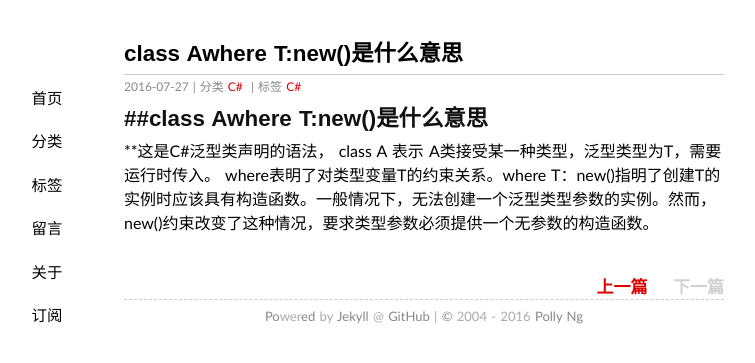
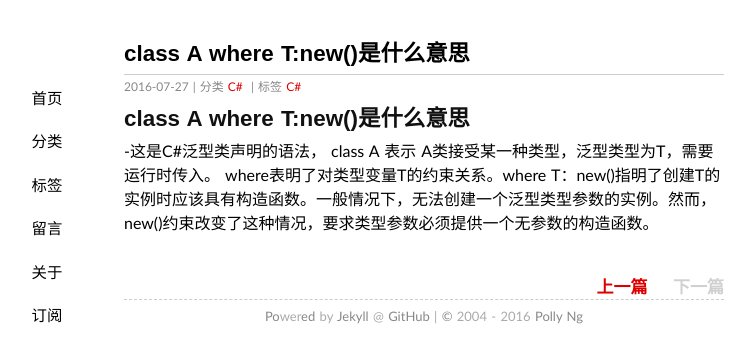
Before and after one commit to Pollyreal/pollyreal.github.io, a Jekyll site: the page built from _posts/2016-07-27-what-does-it-mean-in-csharp.md, in a window 1280 px wide. Shown: the top 363 px of the page, without its empty margins (216-971 px from the left). Built offline with Jekyll 4.4.1, drawn with Linux system fonts in a browser that asks for light colours; comment, search, counter and statistics services are not loaded.

```diff
--- a/_posts/2016-07-27-what-does-it-mean-in-csharp.md
+++ b/_posts/2016-07-27-what-does-it-mean-in-csharp.md
@@ -1,13 +1,13 @@
 ---
 date: 2016-07-27 09:26:31+00:00
 layout: post
-title: class A<T>where T:new()是什么意思
+title: class A <T> where T:new()是什么意思
 categories: C#
 tags: C#
 ---
-##class A<T>where T:new()是什么意思
+class A <T> where T:new()是什么意思
 -----------------------------------
 
-**这是C#泛型类声明的语法，
+-这是C#泛型类声明的语法，
 class A<T> 表示 A类接受某一种类型，泛型类型为T，需要运行时传入。
 where表明了对类型变量T的约束关系。where T：new()指明了创建T的实例时应该具有构造函数。一般情况下，无法创建一个泛型类型参数的实例。然而，new()约束改变了这种情况，要求类型参数必须提供一个无参数的构造函数。
```
